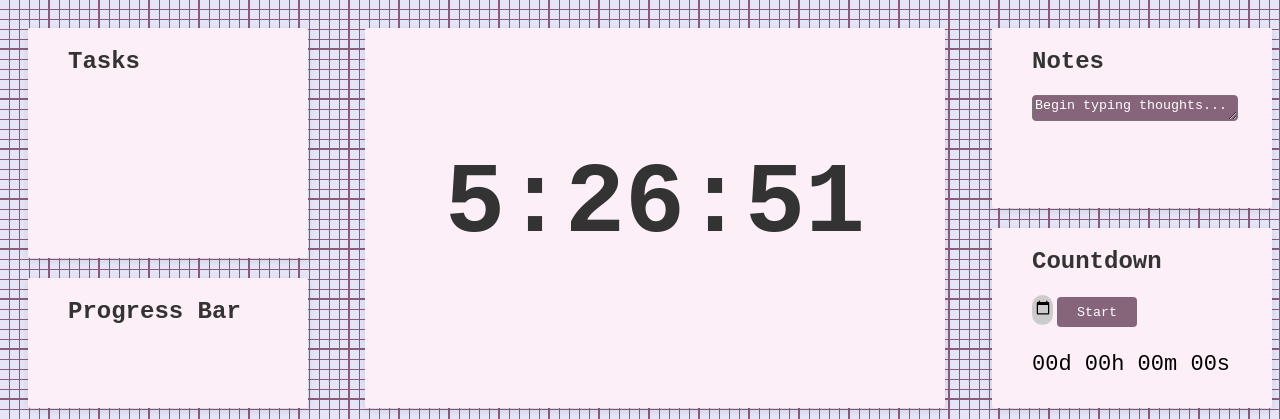
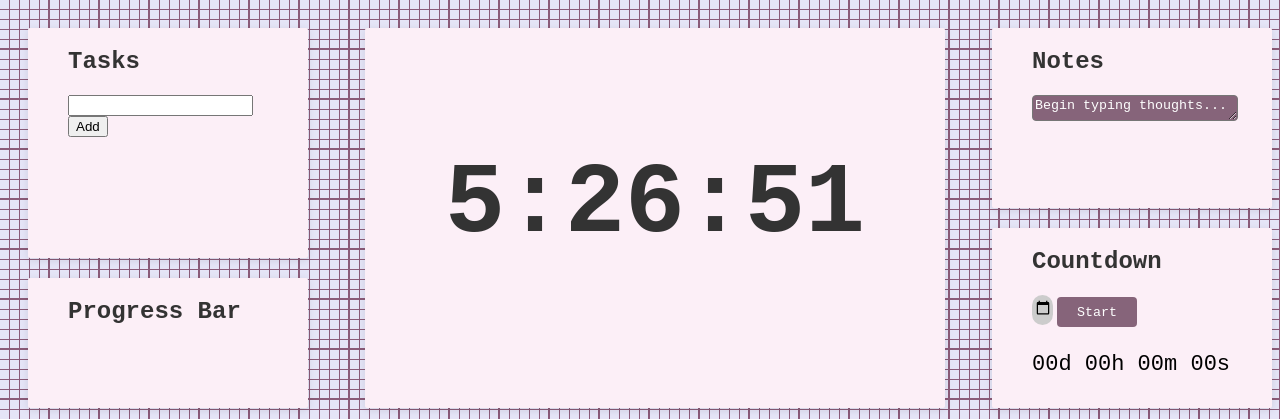
Before and after one commit to Saanvi4800/Focus-Dashboard, a plain HTML site: page index.html in a window 1280 px wide. Shown: the top 419 px of the page. Drawn offline with Linux system fonts and the light colour scheme.

Commit message:
Majorly updated the entire aestetic and accent colors as well as added the tasks feature

```diff
--- a/index.html
+++ b/index.html
@@ -5,13 +5,18 @@
     <meta name="viewport" content="width=device-width, initial-scale=1.0">
     <title>Focus - Dashboard</title>
     <link rel="stylesheet" href="styles.css">
-    <script src="script.js"></script>
 </head>
 <body onload="startTime(); newQuote();">
 <div class="Cards">
     <div class="card-container left">
         <div class="Tasks">
             <div class="card-title">Tasks</div>
+            <div class = "row">
+                <input class="input-box" type="text" id="input-box" placeholder="Add a new task...">
+                <button onclick="addTask()">Add</button>
+            </div>
+            <ul class="list-container" id="list-container">
+            </ul>
         </div>
         <div class="Progress-Bar"><div class="card-title">Progress Bar</div></div>
         <div class="cardleft"><div class="card-title">Motivational Quote</div>
@@ -44,6 +49,6 @@
 </div>
 
 
-
+<script src="script.js"></script>
 </body>
 </html>
```
